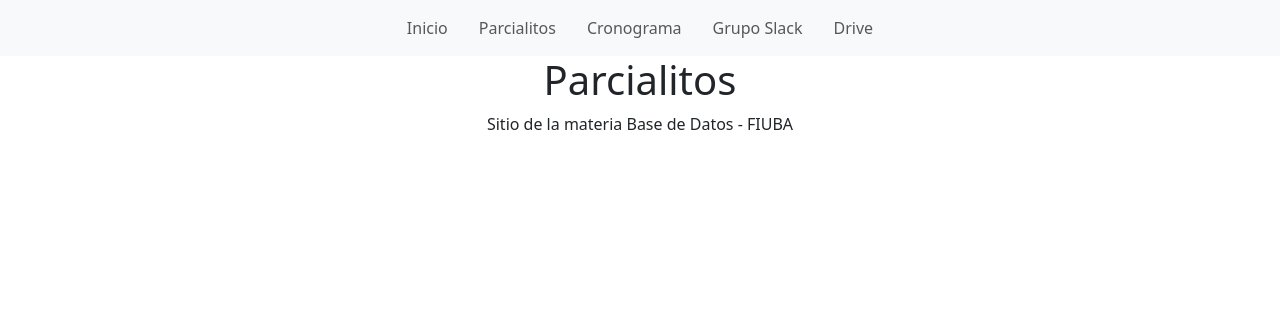
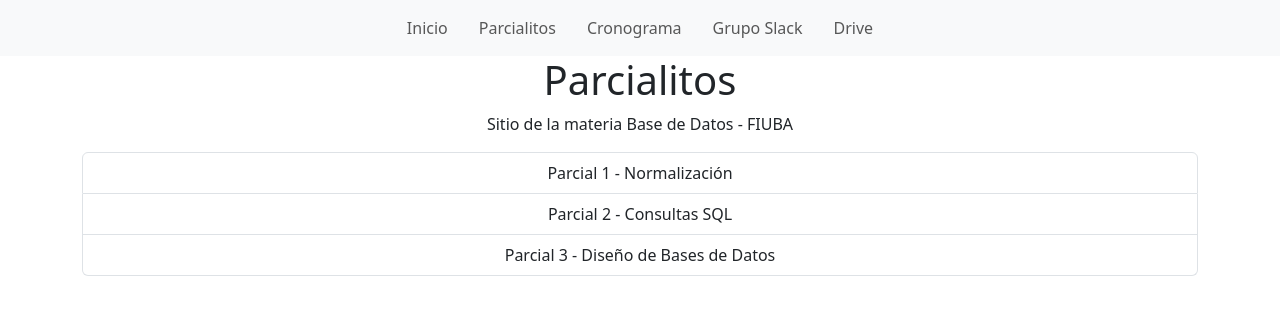
Before and after one commit to base-de-datos-fiuba/bdd-fiuba, a Jekyll site: the page built from parcialitos.md, in a window 1280 px wide. Shown: the top 315 px of the page. Built offline with Jekyll 4.4.1, drawn with Linux system fonts in a browser that asks for light colours; our own code applies the rules of GitHub Pages for plain Markdown files.

Commit message:
adding parcialitos

```diff
--- a/_layouts/default.html
+++ b/_layouts/default.html
@@ -27,10 +27,10 @@
             <div class="collapse navbar-collapse" id="navbarNav">
                 <ul class="navbar-nav">
                     <li class="nav-item">
-                        <a class="nav-link" href="/">Inicio</a>
+                        <a class="nav-link" href="/bdd-fiuba">Inicio</a>
                     </li>
                     <li class="nav-item">
-                        <a class="nav-link" href="/parcialitos">Parcialitos</a>
+                        <a class="nav-link" href="/parcialitos.html">Parcialitos</a>
                     </li>
                     <li class="nav-item">
                         <a class="nav-link" href="cronograma.html">Cronograma</a>
--- a/parcialitos.md
+++ b/parcialitos.md
@@ -6,10 +6,9 @@ layout: default
 
 Sitio de la materia Base de Datos - FIUBA
 
-<ul>
-  {% for parcial in site.parcialitos %}
-    <li>
-      <a href="{{ parcial.url | relative_url }}">{{ parcial.title }}</a>
-    </li>
-  {% endfor %}
-</ul>
+
+<div class="list-group">
+  <a href="/parcialitos/parcialito1/" class="list-group-item list-group-item-action">Parcial 1 - Normalización</a>
+  <a href="/parcialitos/parcialito2/" class="list-group-item list-group-item-action">Parcial 2 - Consultas SQL</a>
+  <a href="/parcialitos/parcialito3/" class="list-group-item list-group-item-action">Parcial 3 - Diseño de Bases de Datos</a>
+</div>
```
